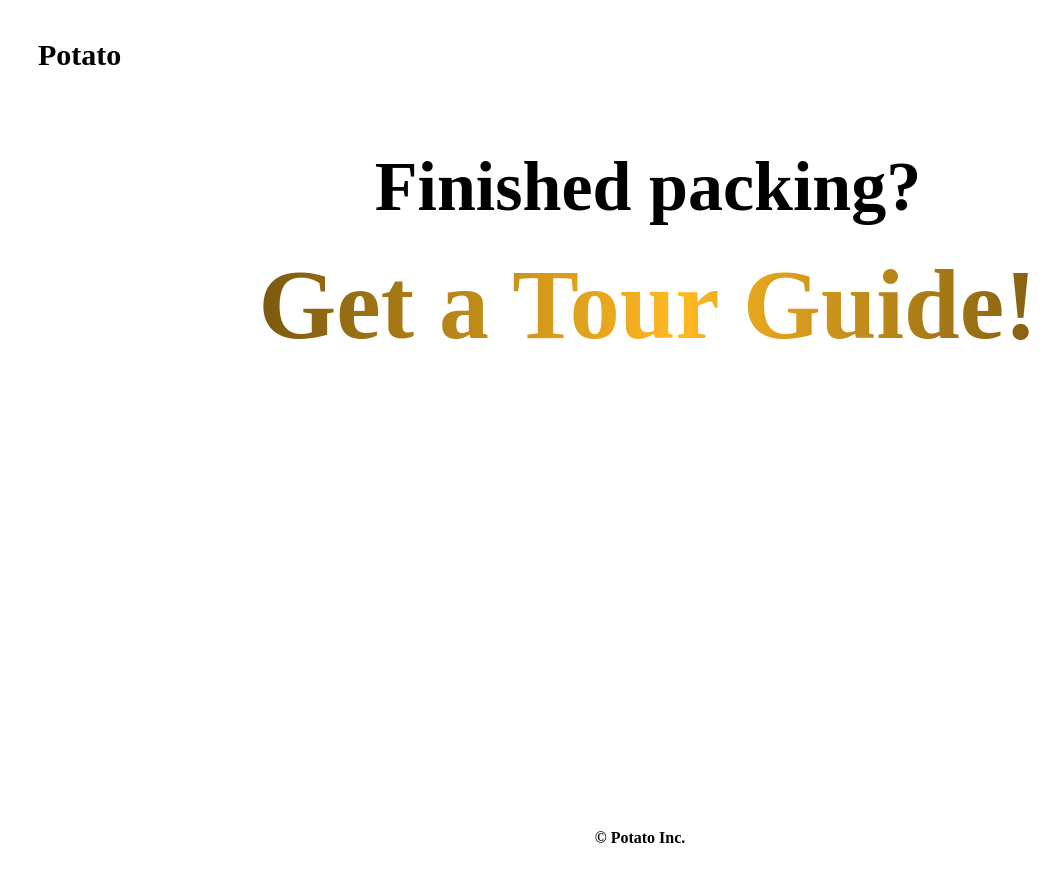
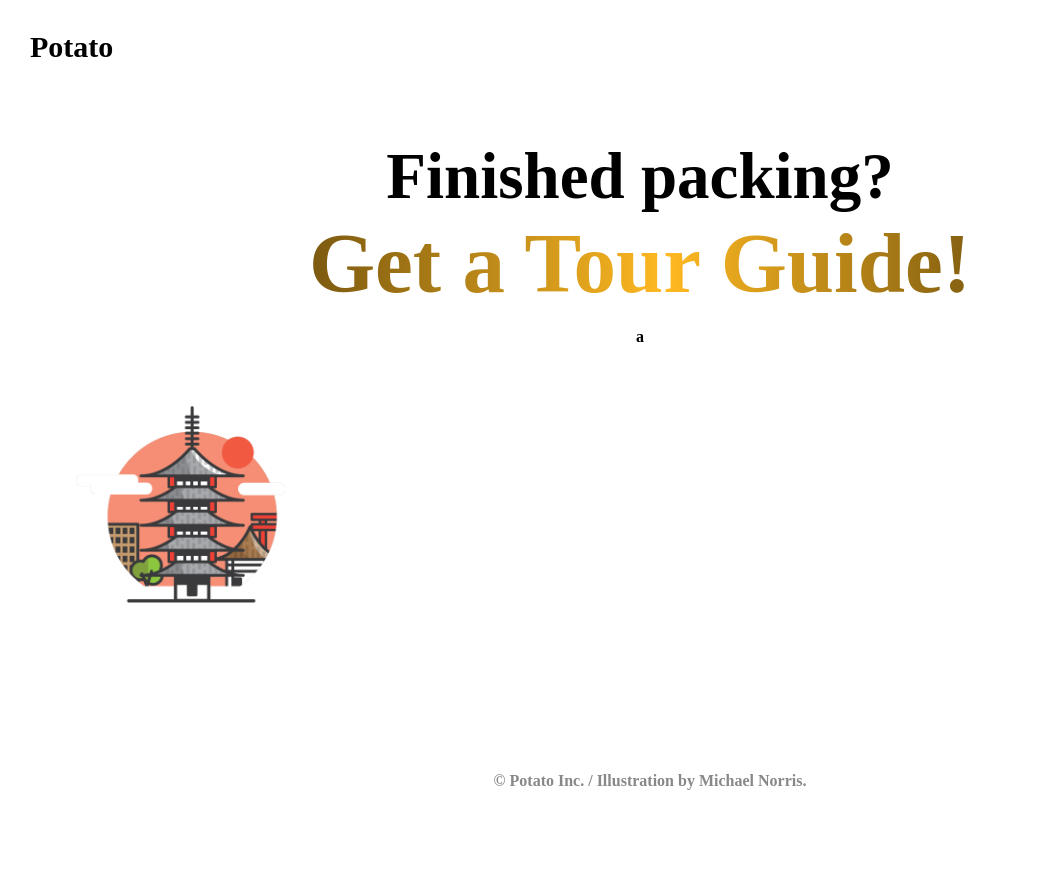
Before and after one commit to SotaMakino/Everyone-loves-movies, a React (Create React App) app: page / in a window 1280 px wide. Shown: the whole page, without its empty margins (0-1061 px from the left). After the commit the page ends 800 px from the top, so only its background shows below. Built offline with nearby package versions, Linux system fonts and the light colour scheme; a web font is replaced by a local one.

Commit message:
add footer

```diff
--- a/src/components/App.tsx
+++ b/src/components/App.tsx
@@ -1,15 +1,17 @@
 import React from 'react';
 import styled from 'styled-components';
-import Footer from './Footer';
 import FirstView from './FirstView';
 
 const App = () => (
   <Wrapper>
     <FirstView />
-    <Footer />
   </Wrapper>
 );
 
-const Wrapper = styled.div``;
+const Wrapper = styled.div`
+  position: fixed;
+  left: 0;
+  bottom: 0;
+`;
 
 export default App;
--- a/src/components/FirstView.tsx
+++ b/src/components/FirstView.tsx
@@ -1,6 +1,8 @@
 import React from 'react';
 import styled, { keyframes } from 'styled-components';
 import Header from './Header';
+import KyotoImage from '../assets/kyoto.png';
+import Footer from './Footer';
 
 const FirstView = () => {
   return (
@@ -9,7 +11,10 @@ const FirstView = () => {
       <MessageWrapper>
         <Message>Finished packing?</Message>
         <AnimatedMessage>Get a Tour Guide!</AnimatedMessage>
+        <Description>a</Description>
       </MessageWrapper>
+      <Image src={KyotoImage} alt="" />
+      <Footer />
     </Wrapper>
   );
 };
@@ -21,14 +26,14 @@ const Wrapper = styled.div`
 `;
 const MessageWrapper = styled.div`
   text-align: center;
-  font-size: 70px;
-  font-weight: 700;
+  font-weight: 900;
   user-select: none;
 `;
 const Message = styled.p`
   color: #000;
-  padding-top: 20px;
-  margin: 20px;
+  font-size: 65px;
+  padding-top: 40px;
+  margin: 0px;
 `;
 const Shine = keyframes`
   to {
@@ -36,7 +41,7 @@ const Shine = keyframes`
   }
 `;
 const AnimatedMessage = styled.p`
-  font-size: 100px;
+  font-size: 85px;
   display: inline;
   background: linear-gradient(
     to right,
@@ -53,5 +58,9 @@ const AnimatedMessage = styled.p`
 
   animation: ${Shine} 4s linear infinite;
 `;
+const Description = styled.p``;
+const Image = styled.img`
+  width: 30%;
+`;
 
 export default FirstView;
--- a/src/components/Footer.tsx
+++ b/src/components/Footer.tsx
@@ -1,10 +1,25 @@
 import React from 'react';
 import styled from 'styled-components';
 
-const Footer: React.SFC = () => <Copyright>© Potato Inc.</Copyright>;
+const Footer = () => {
+  return (
+    <Wrapper>
+      <Copyright>© Potato Inc. / Illustration by Michael Norris.</Copyright>
+    </Wrapper>
+  );
+};
 
+const Wrapper = styled.div`
+  position: fixed;
+  left: 0;
+  bottom: 0;
+  width: 100%;
+  padding: 10px;
+  color: #888;
+`;
 const Copyright = styled.h4`
   text-align: center;
+  margin: 0;
 `;
 
 export default Footer;
```
Also changed, not shown: src/assets/kyoto.png (added).
